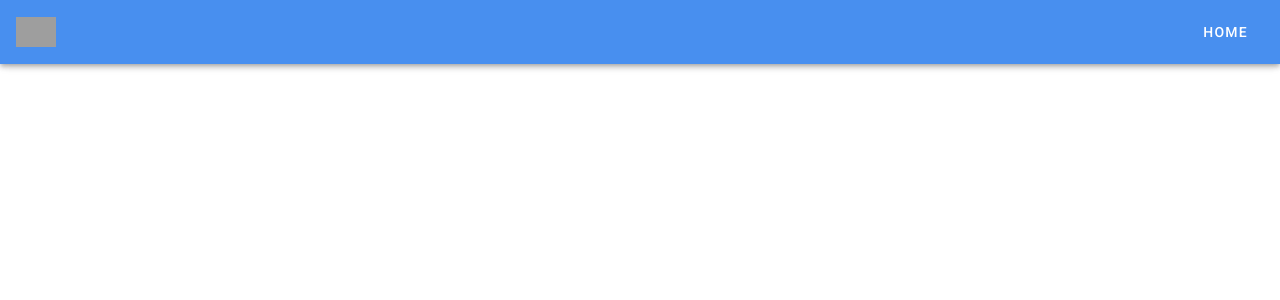
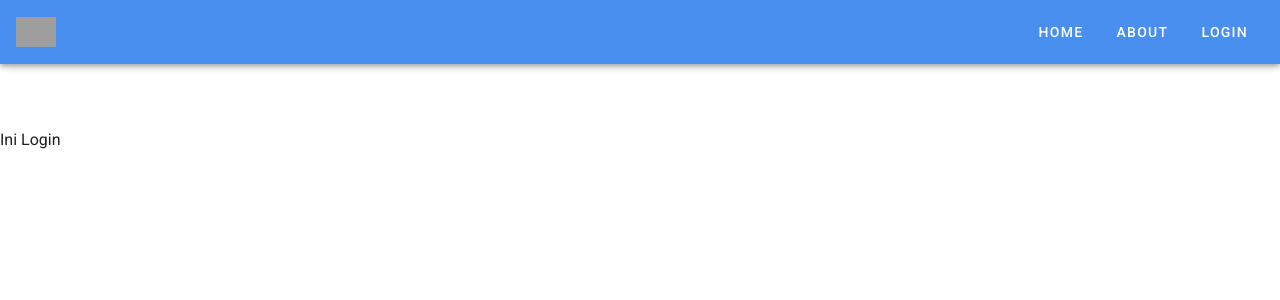
Before and after one commit to BriyanSitinjak/vuetify-tutorial, a Vue app in the folder vuetify-tutorial/: page /login in a window 1280 px wide. Shown: the top 300 px of the page. Built offline with nearby package versions, Linux system fonts and the light colour scheme; grey boxes are pictures that could not be loaded.

Commit message:
add login view

```diff
--- a/vuetify-tutorial/src/App.vue
+++ b/vuetify-tutorial/src/App.vue
@@ -19,11 +19,23 @@
       <v-spacer></v-spacer>
 
       <v-btn
-        href="#"
+        href="/"
         text
       >
         <span>HOME</span>
         <!-- <v-icon large>mdi-home</v-icon> -->
+      </v-btn>
+      <v-btn
+      href="/about"
+      text
+      >
+        <span>ABOUT</span>
+      </v-btn>
+      <v-btn
+      href="/login"
+      text
+      >
+        <span>LOGIN</span>
       </v-btn>
     </v-app-bar>
 
--- a/vuetify-tutorial/src/router/index.js
+++ b/vuetify-tutorial/src/router/index.js
@@ -1,6 +1,7 @@
 import Vue from 'vue'
 import VueRouter from 'vue-router'
 import Home from '../views/Home.vue'
+import Login from '../views/Login.vue'
 
 Vue.use(VueRouter)
 
@@ -17,6 +18,11 @@ const routes = [
     // this generates a separate chunk (about.[hash].js) for this route
     // which is lazy-loaded when the route is visited.
     component: () => import(/* webpackChunkName: "about" */ '../views/About.vue')
+  },
+  {
+    path: '/login',
+    name: 'Login',
+    component: Login
   }
 ]
 
--- /dev/null
+++ b/vuetify-tutorial/src/views/Login.vue
@@ -0,0 +1,17 @@
+<template>
+    <v-app>
+        <v-content>
+            <p>Ini Login</p>
+        </v-content>
+    </v-app>
+</template>
+
+<script>
+export default {
+    data(){
+        return {
+
+        }
+    }
+}
+</script>
```
